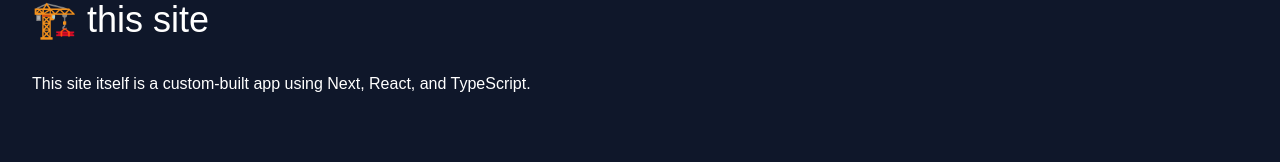
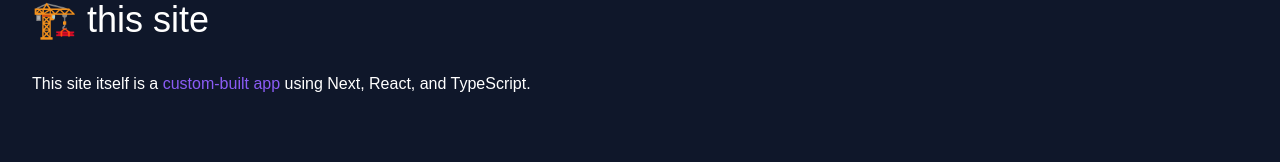
Before and after one commit to ExistentialEnso/ens0-me, a Next.js app: page /code in a window 1280 px wide. Shown: the part 1376-1538 px from the top of the page. Built offline with nearby package versions, Linux system fonts and the light colour scheme; a web font is replaced by a local one.

Commit message:
Link to this GitHub repo on code page.

```diff
--- a/src/app/code/page.tsx
+++ b/src/app/code/page.tsx
@@ -3,7 +3,6 @@
 
 import Heading from '../components/Heading'
 import Link from '../components/Link'
-import Image from 'next/image'
 
 export const metadata: Metadata = {
     title: 'Thorne | code',
@@ -138,7 +137,7 @@
             <Heading size={2}>🏗️ this site</Heading>
 
             <p className="mb-8">
-                This site itself is a custom-built app using Next, React, and TypeScript.
+                This site itself is a <Link href="https://github.com/ExistentialEnso/ens0-me">custom-built app</Link> using Next, React, and TypeScript.
             </p>
 
             <br />
```
